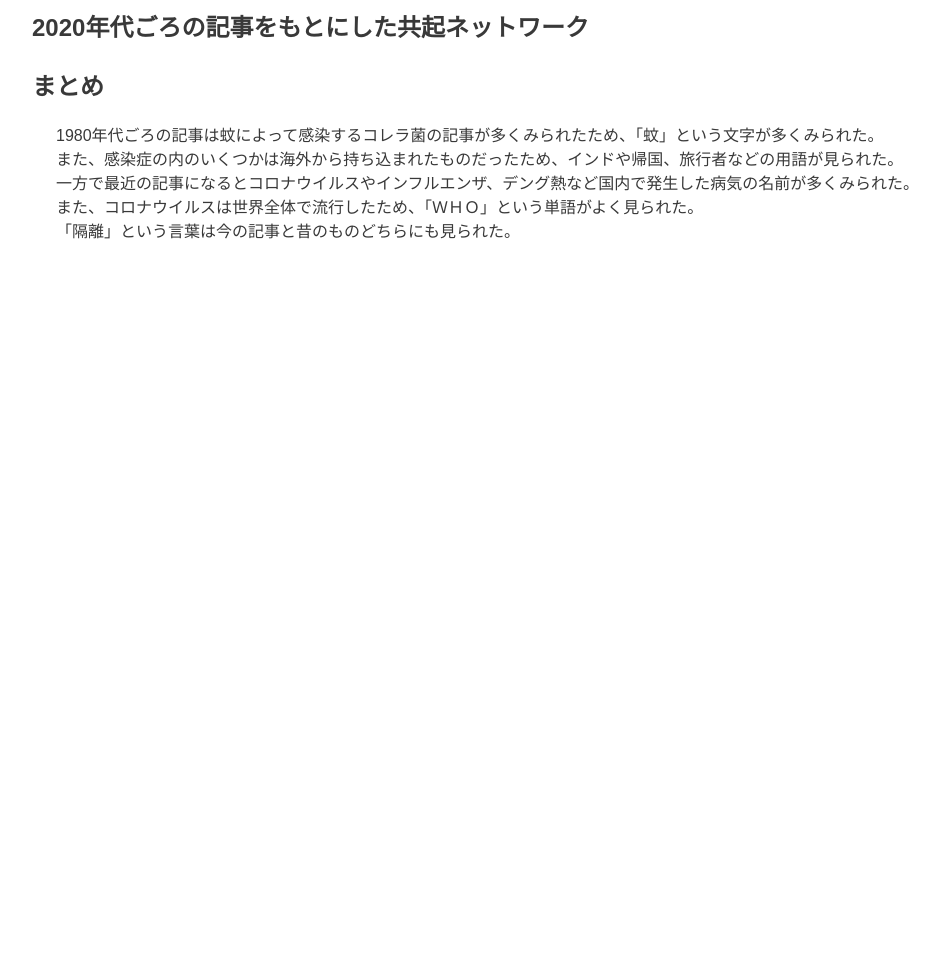
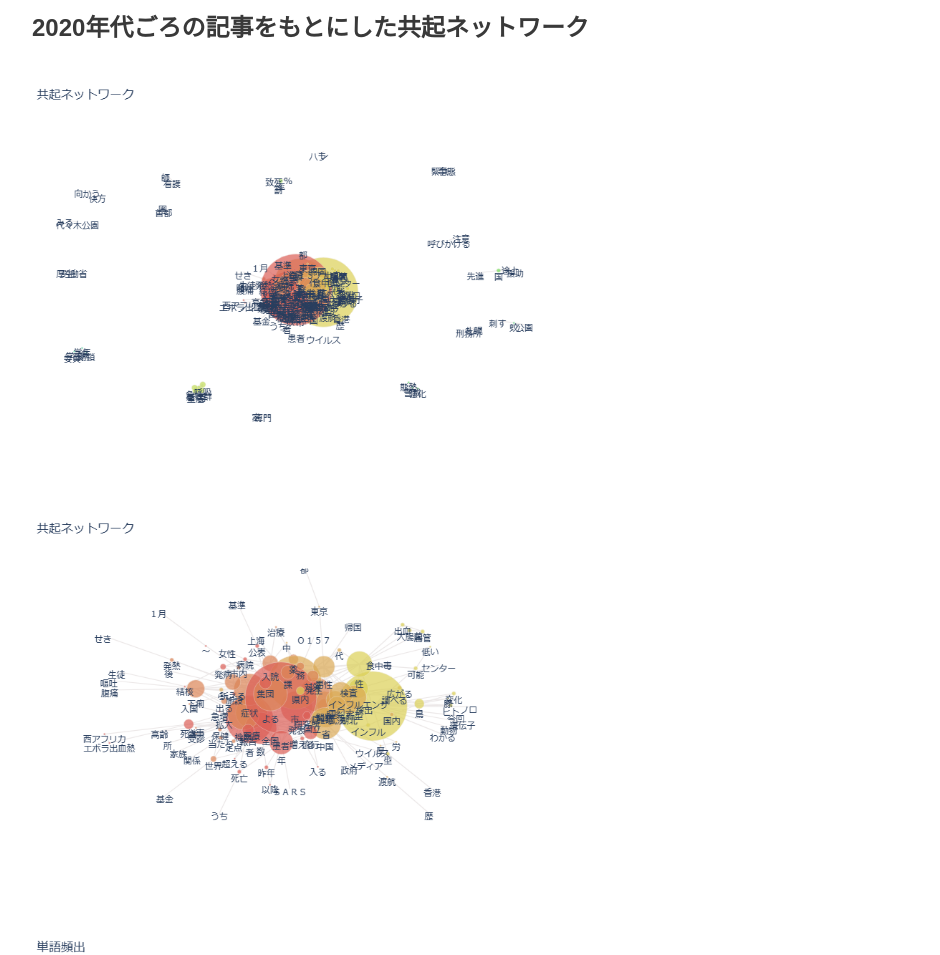
Before and after one commit to suzytsuna/xbp, a plain HTML site: page de12/9ai kadai.html in a window 1280 px wide. Shown: the part 1220-2175 px from the top of the page, without its empty margins (118-1058 px from the left). Before the commit the page ends 1542 px from the top, so only its background shows below. Drawn offline with Linux system fonts and the light colour scheme.

Commit message:
20240116

```diff
--- a/de12/9ai kadai.html
+++ b/de12/9ai kadai.html
@@ -18,13 +18,15 @@
             <img src="./images/2024-01-09.png"width=50%>
             <h2>2020年代ごろの記事をもとにした共起ネットワーク</h2>
 
+            <img src="./images/newplot (5).png"width=50%>
+            <img src="./images/newplot (6).png"width=50%>
+            <img src="./images/newplot (3).png"width=50%>
 
             <h2>まとめ</h2>
             <p>1980年代ごろの記事は蚊によって感染するコレラ菌の記事が多くみられたため、「蚊」という文字が多くみられた。<br>
             また、感染症の内のいくつかは海外から持ち込まれたものだったため、インドや帰国、旅行者などの用語が見られた。<br>
         一方で最近の記事になるとコロナウイルスやインフルエンザ、デング熱など国内で発生した病気の名前が多くみられた。<br>
-    また、コロナウイルスは世界全体で流行したため、「ＷＨＯ」という単語がよく見られた。<br>
-「隔離」という言葉は今の記事と昔のものどちらにも見られた。</p>
+        また、コロナの影響で中国という単語も上位にランクインしている<br></p>
 
 
 
```
Also changed, not shown: de12/images/newplot (3).png (added), de12/images/newplot (4).png (added), de12/images/newplot (5).png (added), de12/images/newplot (6).png (added), 2 other files.
